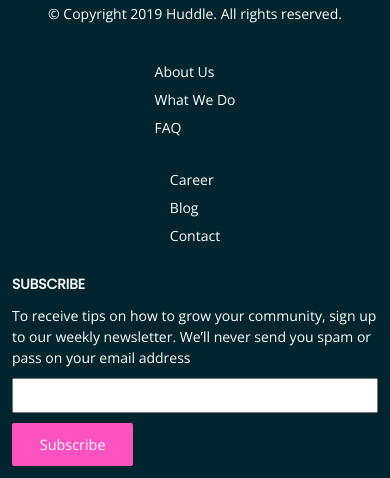
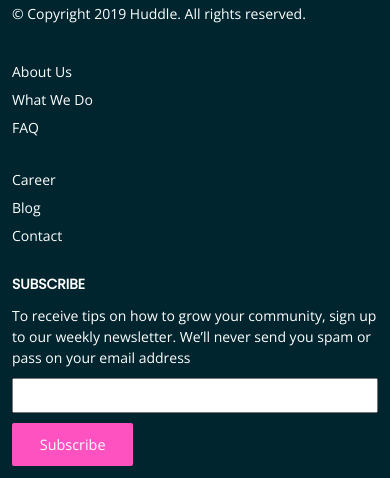
Before and after one commit to aitchgit/huddle, a plain HTML site: page index.html in a window 390 px wide. Shown: the part 2146-2624 px from the top of the page. Drawn offline with nearby package versions, Linux system fonts and the light colour scheme.

Commit message:
another little task complete

```diff
--- a/index.html
+++ b/index.html
@@ -63,7 +63,7 @@
   </div>
   <footer class="footer">
     <div class="container">
-      <div class="row">
+      <div class="footer-row">
         <div class="column">
           <img src="images/logo.svg" class="logo-white" alt="Huddle">
           <p>&copy; Copyright 2019 Huddle. All rights reserved.</p>
--- a/style.css
+++ b/style.css
@@ -276,3 +276,19 @@
   line-height: 1.5;
   padding-bottom: 10px;
 }
+
+.footer-row {
+  display: flex;
+  flex-direction: row;
+  align-items: center;
+  justify-content: center;
+}
+
+@media screen and (max-width: 769px) {
+.footer-row {
+  display: flex;
+  flex-direction: column;
+  align-items: flex-start;
+  justify-content: flex-start;
+}
+}
```
